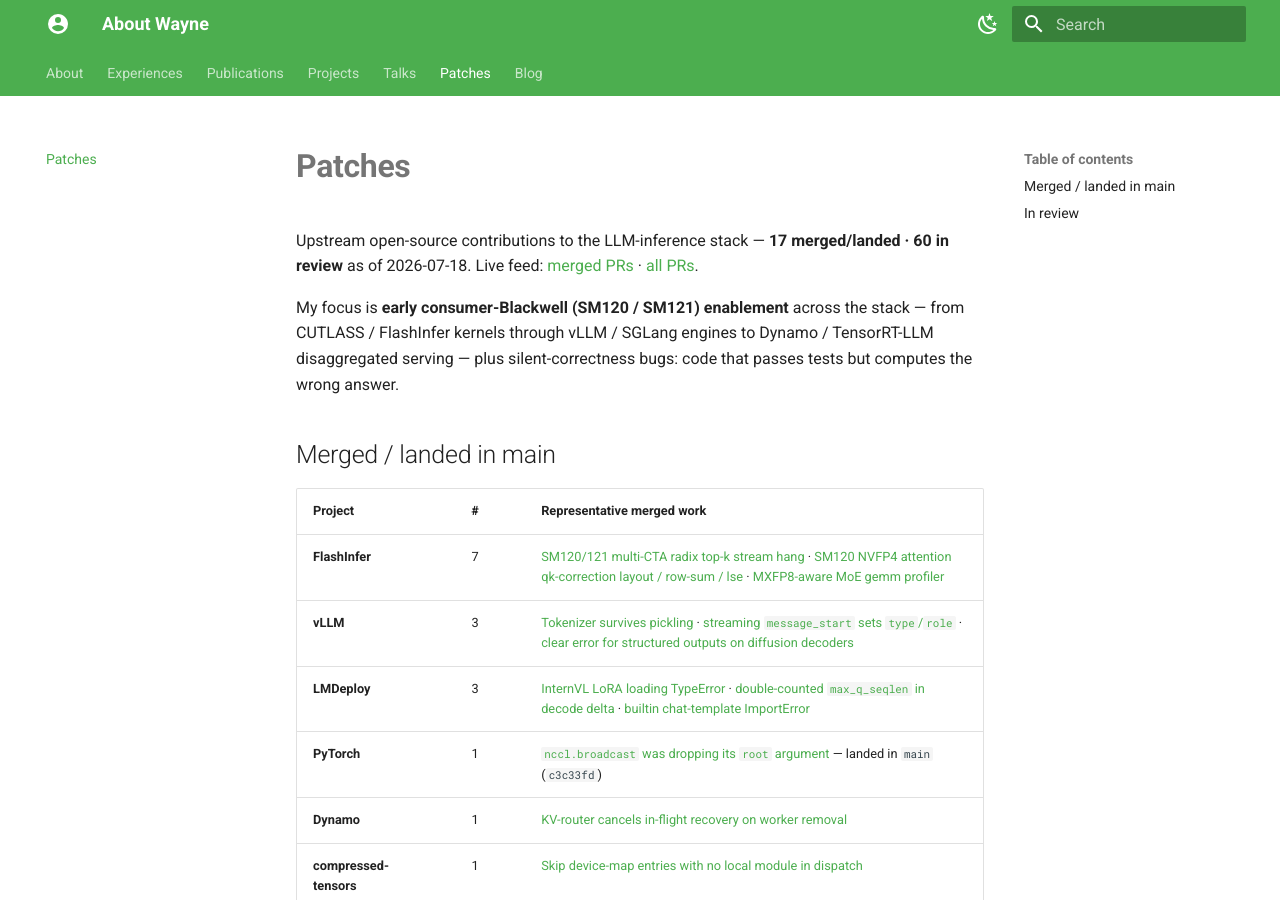
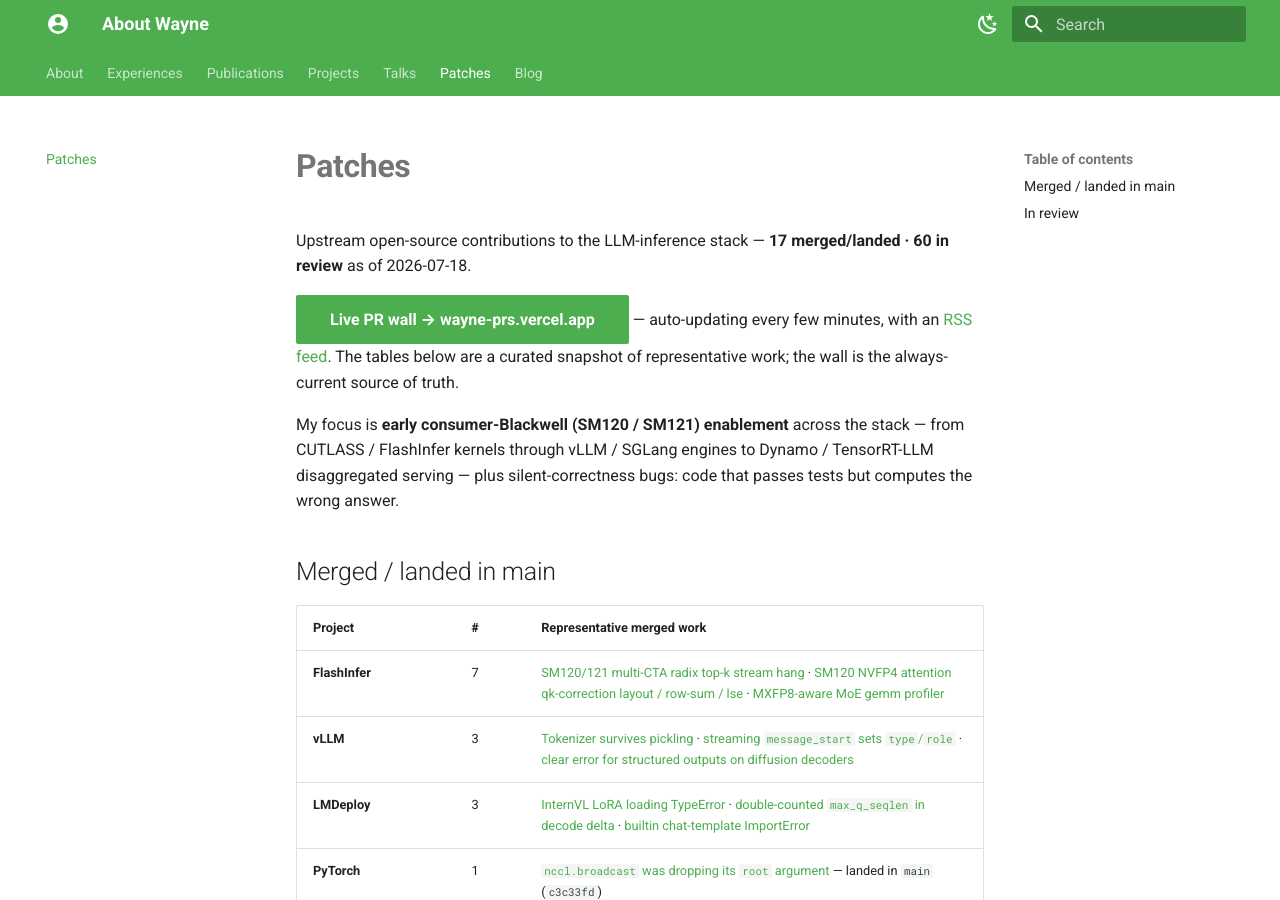
Before and after one commit to waynehacking8/waynehacking8.github.io, an MkDocs documentation site: the page built from docs/patches.md, in a window 1280 px wide and 900 px high. Built offline with MkDocs 1.6.1 and Material for MkDocs 9.7.7, drawn with Linux system fonts in a browser that asks for light colours.

Commit message:
patches: link the live PR wall as the primary feed
Add the auto-updating PR wall (wayne-prs.vercel.app, with RSS) above the
static tables; the tables stay as a curated snapshot of representative work.

Co-Authored-By: Claude Fable 5 <noreply@anthropic.com>
Claude-Session: https://claude.ai/code/session_01BGS9u8pKGhq7P1cyK73htL

```diff
--- a/docs/patches.md
+++ b/docs/patches.md
@@ -1,9 +1,12 @@
 # Patches
 
 Upstream open-source contributions to the LLM-inference stack — **17 merged/landed ·
-60 in review** as of 2026-07-18. Live feed:
-[merged PRs](https://github.com/pulls?q=is%3Apr+author%3Awaynehacking8+is%3Amerged+archived%3Afalse) ·
-[all PRs](https://github.com/pulls?q=is%3Apr+author%3Awaynehacking8+archived%3Afalse).
+60 in review** as of 2026-07-18.
+
+[**Live PR wall → wayne-prs.vercel.app**](https://wayne-prs.vercel.app){ .md-button .md-button--primary }
+— auto-updating every few minutes, with an [RSS feed](https://wayne-prs.vercel.app/feed.xml).
+The tables below are a curated snapshot of representative work; the wall is the
+always-current source of truth.
 
 My focus is **early consumer-Blackwell (SM120 / SM121) enablement** across the stack —
 from CUTLASS / FlashInfer kernels through vLLM / SGLang engines to Dynamo /
```
